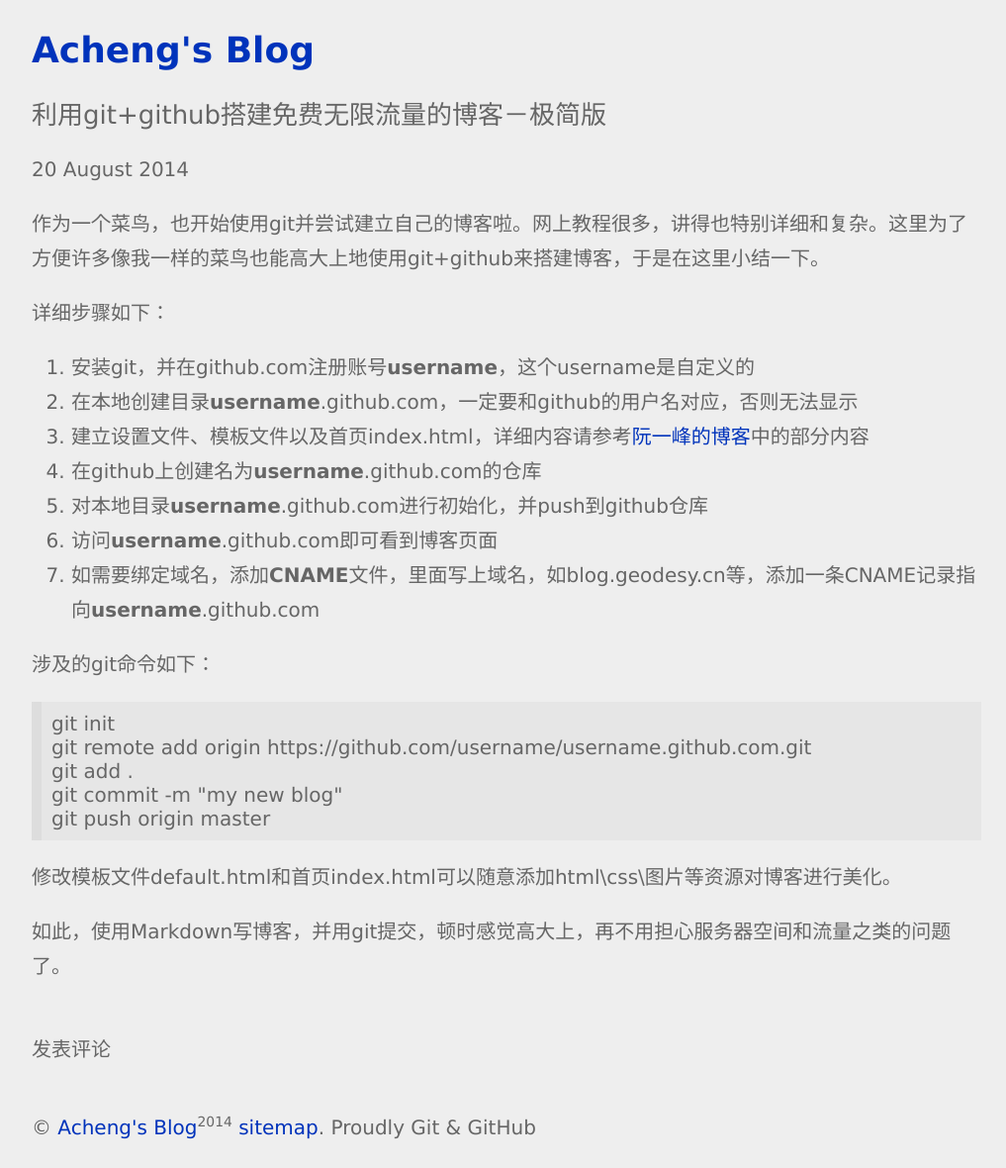
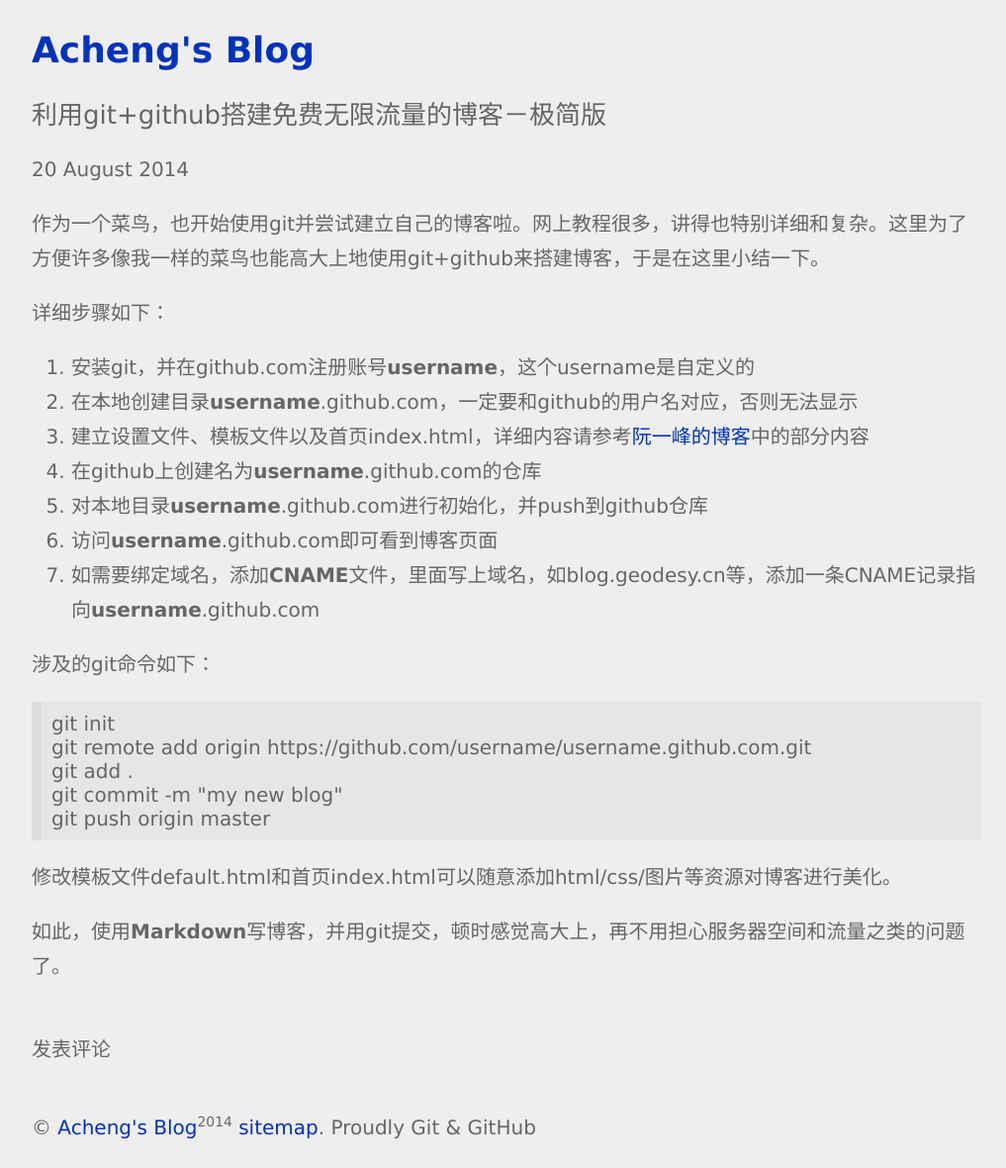
Before and after one commit to acgeodesy/acgeodesy.github.io, a Jekyll site: the page built from _posts/2014-08-20-git-blog.md, in a window 1280 px wide. Shown: the whole page at 99% size, without its empty margins (128-1145 px from the left). Built offline with Jekyll 4.4.1, drawn with Linux system fonts in a browser that asks for light colours; comment, search, counter and statistics services are not loaded.

```diff
--- a/_posts/2014-08-20-git-blog.md
+++ b/_posts/2014-08-20-git-blog.md
@@ -9,13 +9,13 @@ title: 利用git+github搭建免费无限流量的博客－极简版
 
 详细步骤如下：
 
-1. 安装git，并在github.com注册账号<b>username</b>，这个username是自定义的
-2. 在本地创建目录<b>username</b>.github.com，一定要和github的用户名对应，否则无法显示
-3. 建立设置文件、模板文件以及首页index.html，详细内容请参考<a href="http://www.ruanyifeng.com/blog/2012/08/blogging_with_jekyll.html" target="new">阮一峰的博客</a>中的部分内容
-4. 在github上创建名为<b>username</b>.github.com的仓库
-5. 对本地目录<b>username</b>.github.com进行初始化，并push到github仓库
-6. 访问<b>username</b>.github.com即可看到博客页面
-7. 如需要绑定域名，添加<b>CNAME</b>文件，里面写上域名，如blog.geodesy.cn等，添加一条CNAME记录指向<b>username</b>.github.com
+1. 安装git，并在github.com注册账号**username**，这个username是自定义的
+2. 在本地创建目录**username**.github.com，一定要和github的用户名对应，否则无法显示
+3. 建立设置文件、模板文件以及首页index.html，详细内容请参考[阮一峰的博客](http://www.ruanyifeng.com/blog/2012/08/blogging_with_jekyll.html)中的部分内容
+4. 在github上创建名为**username**.github.com的仓库
+5. 对本地目录**username**.github.com进行初始化，并push到github仓库
+6. 访问**username**.github.com即可看到博客页面
+7. 如需要绑定域名，添加**CNAME**文件，里面写上域名，如blog.geodesy.cn等，添加一条CNAME记录指向**username**.github.com
 
 涉及的git命令如下：
 <pre>
@@ -26,6 +26,6 @@ git commit -m "my new blog"
 git push origin master
 </pre>
 
-修改模板文件default.html和首页index.html可以随意添加html\css\图片等资源对博客进行美化。
+修改模板文件default.html和首页index.html可以随意添加html/css/图片等资源对博客进行美化。
 
-如此，使用Markdown写博客，并用git提交，顿时感觉高大上，再不用担心服务器空间和流量之类的问题了。
+如此，使用**Markdown**写博客，并用git提交，顿时感觉高大上，再不用担心服务器空间和流量之类的问题了。
```
Also changed, not shown: _posts/2014-08-20-linux-software.md (+16 -16 lines), _posts/2014-08-23-china-os.md (+1 -1 lines), _posts/2014-08-24-hongxing-gfw.md (+1 -1 lines), acheng.md (added, +21 -0 lines).
